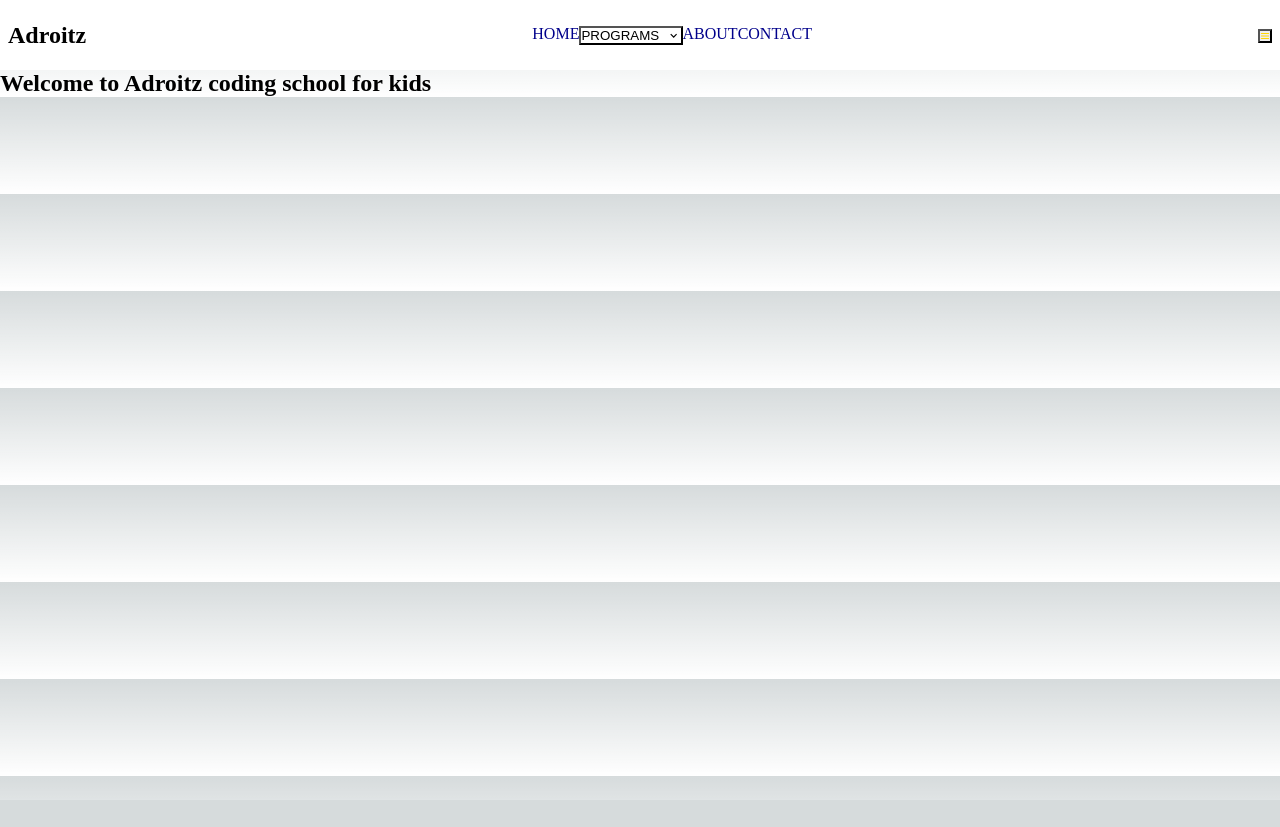
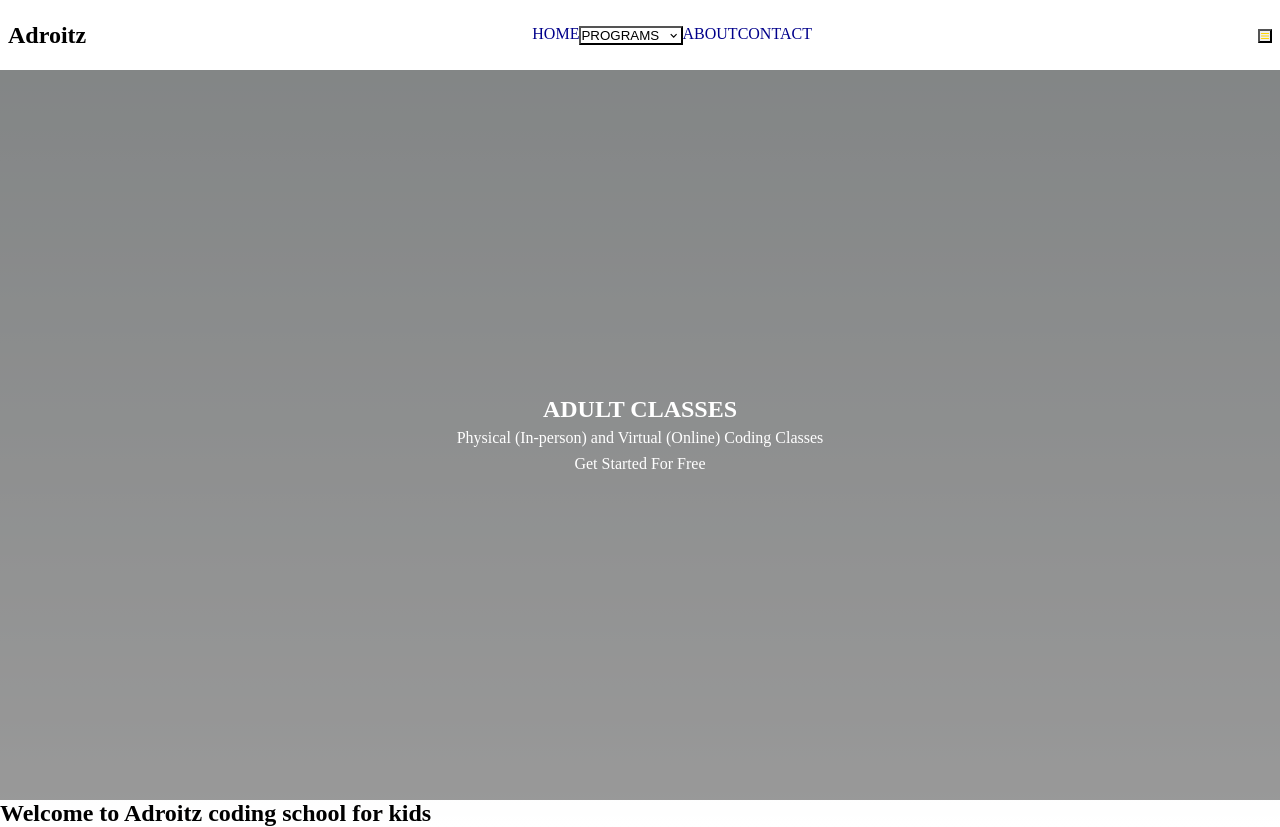
Before and after one commit to Tajudeenazeez/adroitz, a Next.js app: page / in a window 1280 px wide. Before the commit the page ends 800 px from the top, so only its background shows below. Built offline with nearby package versions, Linux system fonts and the light colour scheme.

Commit message:
slideshow added to hmpag

```diff
--- a/pages/index.tsx
+++ b/pages/index.tsx
@@ -2,6 +2,8 @@ import Head from 'next/head'
 import { Heading } from '@chakra-ui/react'
 import { Box } from '@chakra-ui/react'
 import Header from '../components/Header'
+import SlideShow from '../components/SlideShow'
+
 export default function Home() {
   return (
     <>
@@ -13,6 +15,8 @@ export default function Home() {
       </Head>
       <Box>
         <Header/>
+        <SlideShow/>
+
 
       <Heading>
         Welcome to Adroitz coding school for kids
```
